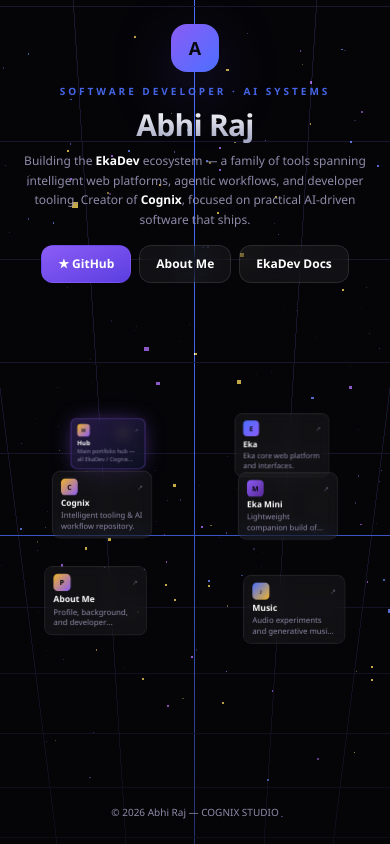
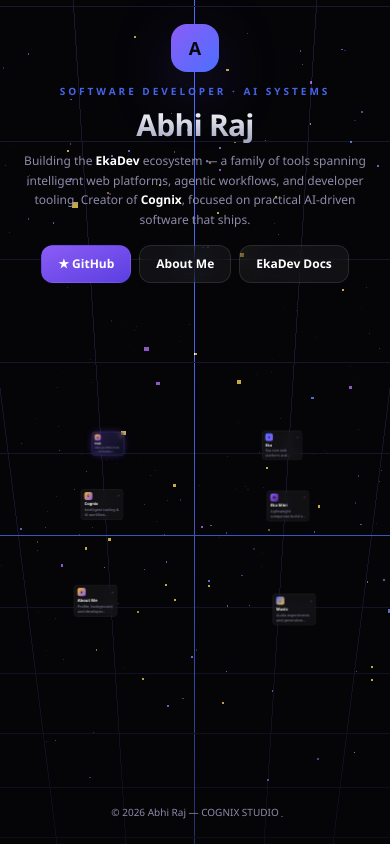
Before and after one commit to Abhiraj1121/abhiraj1121.github.io, a React (Vite) app: page / in a window 390 px wide. Built offline with nearby package versions, Linux system fonts and the light colour scheme; the HTML template or start-up script is replaced by a standard one.

Commit message:
Add files via upload

```diff
--- a/src/components/ProjectNode.tsx
+++ b/src/components/ProjectNode.tsx
@@ -22,7 +22,9 @@
   });
 
   const baseFactor = project.featured ? 7.5 : 9.5;
-  const distanceFactor = isMobile ? baseFactor * 1.5 : baseFactor;
+  // NOTE: drei's Html scales UP as distanceFactor increases (scale = objectScale * distanceFactor).
+  // A fraction below 1 shrinks mobile cards; a value above 1 would enlarge them.
+  const distanceFactor = isMobile ? baseFactor * 0.72 : baseFactor;
 
   return (
     <group ref={group} position={project.position}>
@@ -31,7 +33,7 @@
           href={project.url}
           target="_blank"
           rel="noopener noreferrer"
-          className={`group block w-36 sm:w-52 select-none touch-manipulation rounded-xl sm:rounded-2xl border px-3 py-2.5 sm:px-4 sm:py-3 backdrop-blur-md transition-all duration-300 active:scale-95
+          className={`group block w-32 sm:w-52 select-none touch-manipulation rounded-xl sm:rounded-2xl border px-2.5 py-2 sm:px-4 sm:py-3 backdrop-blur-md transition-all duration-300 active:scale-95
           ${project.featured
               ? "border-violet/60 bg-gradient-to-br from-violet/25 to-cyan/10 shadow-[0_0_40px_-10px_rgba(139,92,246,0.6)]"
               : "border-white/10 bg-white/5 hover:border-violet/50 hover:bg-white/10"}
```
